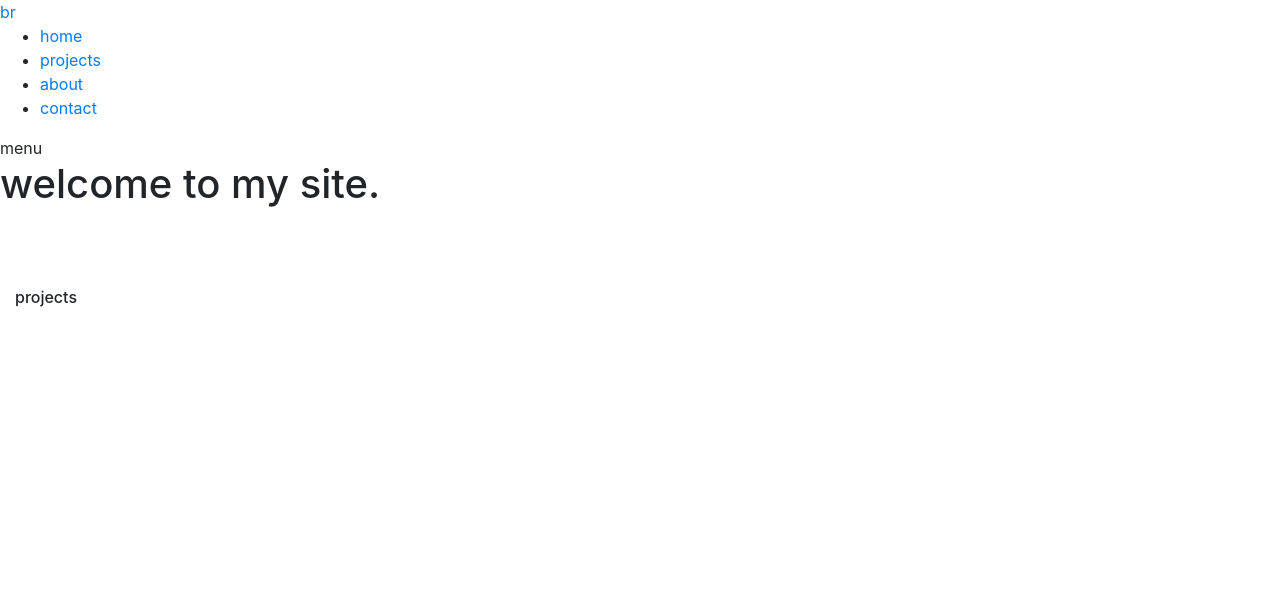
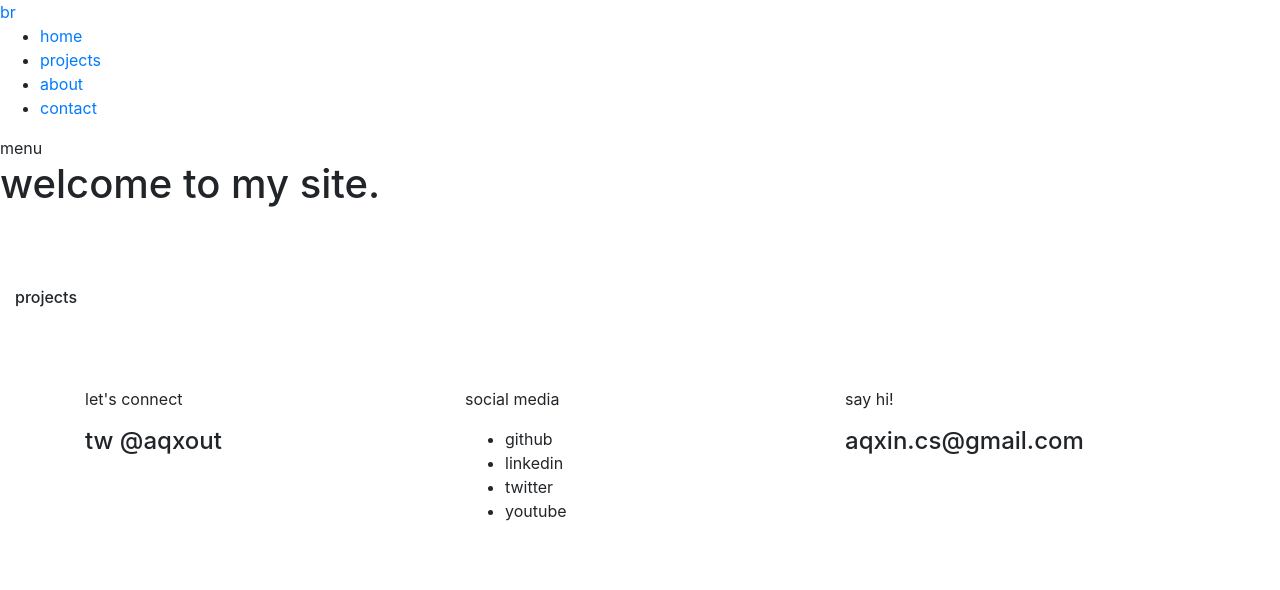
Before and after one commit to a-qxin/lungmen-cafe, a plain HTML site: page index.html in a window 1280 px wide. Drawn offline with nearby package versions, Linux system fonts and the light colour scheme.

Commit message:
complete html

```diff
--- a/index.html
+++ b/index.html
@@ -1,3 +1,11 @@
+<!--
+
+  -- personal site // github @a-qxin
+
+    inspired by harrnish (codegrid) --
+
+-->
+
 <!DOCTYPE html>
 <html>
 
@@ -100,7 +108,43 @@
     <div class="container">
       <br><br>
 
+      <!-- <div class="hr">
+        <div class="row"></div>
+      </div>
+
+      <br><br> -->
+
+      <div class="info">
+        <div class="row">
+          <div class="col-lg-4" id="personal">
+            <p class="wow fadeInUp">let's connect</p>
+            <h4 class="wow fadeInUp" data-wow-delay="0.2s">tw @aqxout</h4>
+            <br><br>
+          </div>
+
+          <div class="col-lg-4" id="media">
+            <p class="wow fadeInUp" data-wow-delay="0s">social media</p>
+            <ul>
+              <li id="github" class="wow fadeInUp" data-wow-delay="0.4s">github</li>
+              <li id="linkedin" class="wow fadeInUp" data-wow-delay="0.6s">linkedin</li>
+              <li id="tw" class="wow fadeInUp" data-wow-delay="0.8s">twitter</li>
+              <li id="yt" class="wow fadeInUp" data-wow-delay="1s">youtube</li>
+            </ul>
+
+            <br><br>
+          </div>
+
+          <div class="col-lg-4" id="address">
+            <p class="wow fadeInUp" data-wow-delay="0s">say hi!</p>
+            <h4 class="wow fadeInUp" data-wow-delay="0.2s">aqxin.cs@gmail.com</h4>
+            <br><br>
+          </div>
+
+        </div>
+      </div>
+
     </div>
+    <br><br><br><br>
   </footer>
 
   <!-- Greensock CDN -->
```
